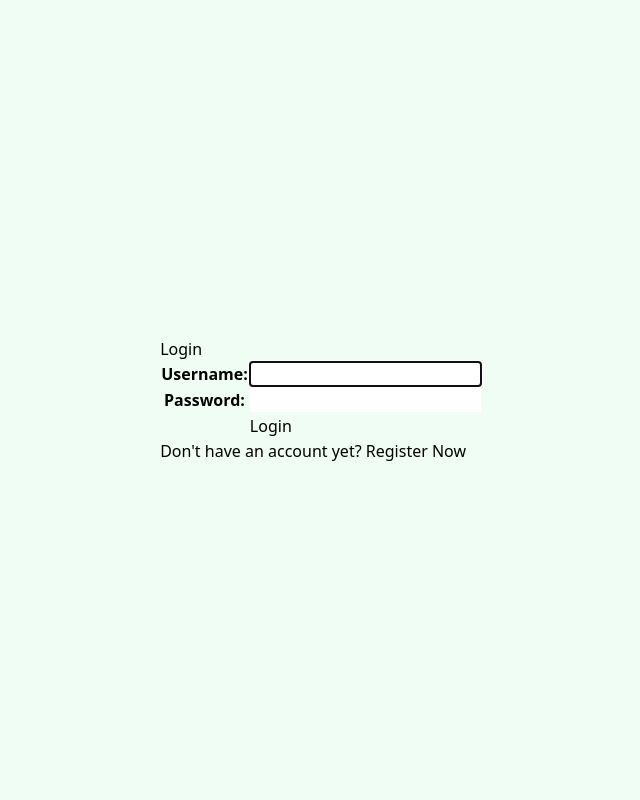
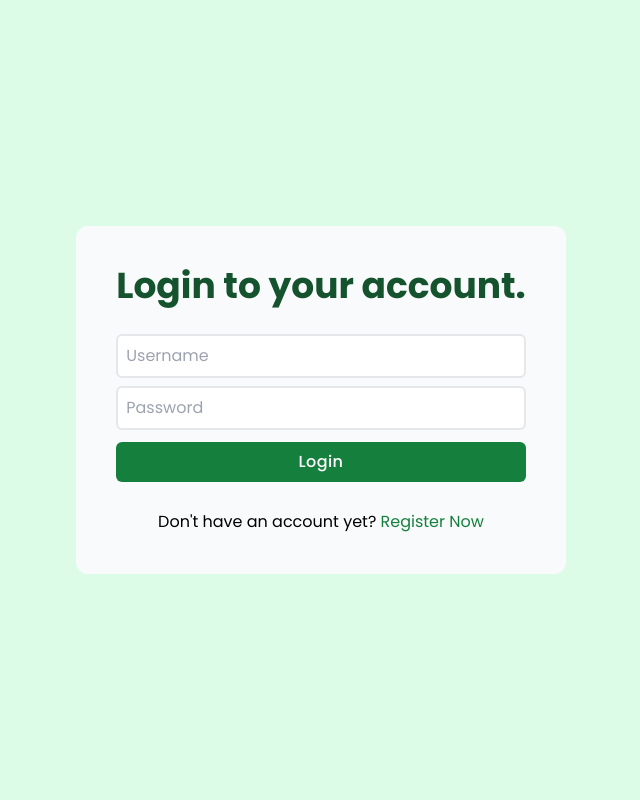
Before and after one commit to ryuun1corn/plantify, a Django app: page /login/ in a window 1280 px wide. Shown: the whole page, without its empty margins (319-959 px from the left). Run offline with Django 5.2, Linux system fonts and the light colour scheme; some libraries are stand-ins or nearby versions.

Commit message:
feat: style login page

```diff
--- a/main/templates/login.html
+++ b/main/templates/login.html
@@ -3,28 +3,51 @@
     <title>Login</title>
 {% endblock meta %}
 {% block content %}
-    <div class="min-h-screen flex items-center justify-center w-screen bg-green-50 py-12 px-4 sm:px-6 lg:px-8">
-        <div class="login">
-            <h1>Login</h1>
-            <form method="POST" action="">
+    <div class="min-h-screen flex items-center justify-center w-screen bg-green-100 py-12 px-4 sm:px-6 lg:px-8 font-['Poppins']">
+        <div class="bg-gray-50 p-10 rounded-xl">
+            <div class="text-center text-4xl font-bold text-green-900">
+                <h2>Login to your account.</h2>
+            </div>
+            <form method="POST"
+                  action=""
+                  class="flex items-center justify-center flex-col gap-3 w-full my-7">
                 {% csrf_token %}
-                <table>
-                    {{ form.as_table }}
-                    <tr>
-                        <td></td>
-                        <td>
-                            <input class="btn login_btn" type="submit" value="Login" />
-                        </td>
-                    </tr>
-                </table>
+                <div class="w-full flex flex-col gap-2">
+                    <div>
+                        <label for="username" class="sr-only">Username</label>
+                        <input type="text"
+                               id="username"
+                               name="username"
+                               required
+                               placeholder="Username"
+                               class="p-2 border-gray-200 rounded-md border-2 w-full">
+                    </div>
+                    <div>
+                        <label for="Password" class="sr-only">Password</label>
+                        <input type="password"
+                               id="password"
+                               name="password"
+                               required
+                               placeholder="Password"
+                               class="p-2 border-gray-200 rounded-md border-2 w-full">
+                    </div>
+                </div>
+                <div class="w-full">
+                    <input class="w-full bg-green-700 p-2 rounded-md text-white hover:bg-green-800 font-medium tracking-wide cursor-pointer"
+                           type="submit"
+                           value="Login" />
+                </div>
             </form>
             {% if messages %}
                 <ul>
                     {% for message in messages %}<li>{{ message }}</li>{% endfor %}
                 </ul>
             {% endif %}
-            Don't have an account yet?
-            <a href="{% url 'main:register' %}">Register Now</a>
+            <p class="w-full text-center">
+                Don't have an account yet?
+                <a href="{% url 'main:register' %}"
+                   class="text-green-700 hover:underline">Register Now</a>
+            </p>
         </div>
     </div>
 {% endblock content %}
--- a/templates/base.html
+++ b/templates/base.html
@@ -7,6 +7,10 @@
         {% block meta %}
         {% endblock meta %}
         <script src="https://cdn.tailwindcss.com"></script>
+        <link rel="stylesheet" href="{% static 'css/global.css' %}" />
+        <style>
+          @import url('https://fonts.googleapis.com/css2?family=Poppins:ital,wght@0,400;0,500;0,600;0,700;1,400;1,500;1,600;1,700&display=swap');
+        </style>
     </head>
     <body>
         {% block content %}
```
Also changed, not shown: 1 other file.
